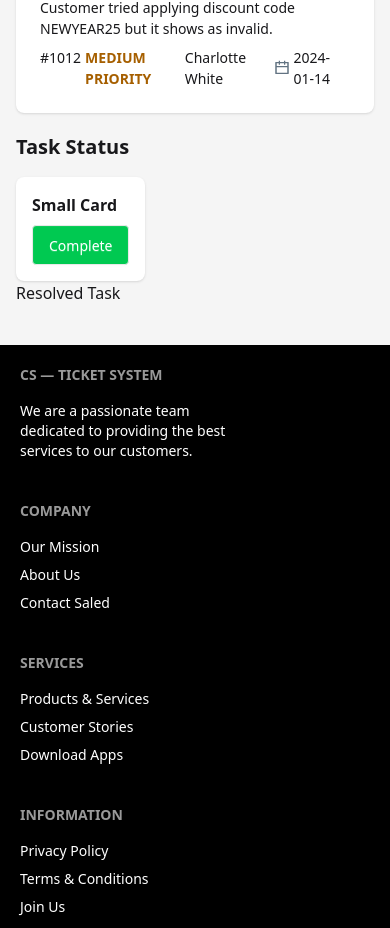
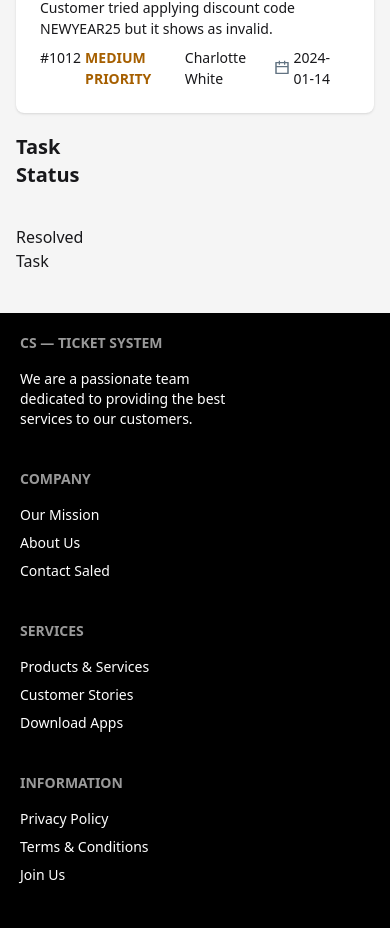
Before and after one commit to imtiaz-al-kabir/Customer-Support-Zone, a React (Vite) app: page / in a window 390 px wide. Shown: the part 3115-4043 px from the top of the page. Built offline with nearby package versions, Linux system fonts and the light colour scheme.

Commit message:
in progress count done

```diff
--- a/src/App.jsx
+++ b/src/App.jsx
@@ -12,15 +12,17 @@ function App() {
   };
   const fetchPromise = fetchData();
   const [count, setCount] = useState(0);
+  const [ticket, setTicket] = useState([]);
 
   return (
     <>
       <Navbar />
-      <CountSection />
+      <CountSection ticket={ticket}  />
       <Suspense
         fallback={<span className="loading loading-spinner text-error"></span>}
       >
-        <Cards fetchPromise={fetchPromise} />
+        <Cards fetchPromise={fetchPromise}
+        ticket={ticket}setTicket={setTicket} />
       </Suspense>
 
       <Footer/>
--- a/src/components/card/Card.jsx
+++ b/src/components/card/Card.jsx
@@ -1,11 +1,20 @@
+import { useState } from "react";
 import calender from "../../assets/calendar.png";
 
-const Card = ({ cardsData }) => {
+const Card = ({ cardsData, handleTicket }) => {
   const { customer, priority, description, status, title, createdAt, id } =
     cardsData;
 
+  const [ticket, setTicket] = useState([]);
+  const handleTicket1 = () => {
+    handleTicket(cardsData);
+    // console.log("clicked",cardsData);
+  };
   return (
-    <div  className="card  bg-base-100 card-md shadow-sm">
+    <div
+      onClick={handleTicket1}
+      className="card  bg-base-100 card-md shadow-sm"
+    >
       <div className="card-body">
         <div className="flex justify-between items-center">
           <h2 className="card-title">{title}</h2>
--- a/src/components/cards/Cards.jsx
+++ b/src/components/cards/Cards.jsx
@@ -1,9 +1,15 @@
 import { use } from "react";
 import Card from "../card/Card";
 
-const Cards = ({ fetchPromise }) => {
+const Cards = ({ fetchPromise, ticket, setTicket }) => {
   const data = use(fetchPromise);
-  console.log(data);
+  // const [ticket, setTicket] = useState([]);
+  const handleTicket = (cardsData) => {
+    const newTicket = [...ticket, cardsData];
+    setTicket(newTicket);
+    // console.log("ticked clicked", cardsData);
+  };
+  // console.log(data);
   return (
     <div className="bg-[#f5f5f5] py-10">
       <div className="container mx-auto">
@@ -13,20 +19,27 @@ const Cards = ({ fetchPromise }) => {
         <div className="grid sm:grid-cols-12 gap-5 px-4">
           <div className="col-span-9 grid sm:grid-cols-2 gap-4">
             {data.map((cardsData) => (
-              <Card key={cardsData.id} cardsData={cardsData} />
+              <Card
+                key={cardsData.id}
+                cardsData={cardsData}
+                handleTicket={handleTicket}
+              />
             ))}
           </div>
-          <div className="col-span-3">
+          <div className="w-full sm:col-span-3 space-y-5">
             <h1 className="font-bold pb-4 text-xl">Task Status</h1>
-            <div className="card  bg-base-100 card-sm shadow-sm">
-              <div className="card-body">
-                <h2 className="card-title">Small Card</h2>
+            {ticket.map((tkt) => (
+              <div className="card  bg-base-100 card-sm shadow-sm ">
+                <div className="card-body">
+                  <h2 className="card-title">{tkt.title}</h2>
 
-                <button className="btn bg-green-500 text-white font-medium">
-                  Complete
-                </button>
+                  <button onClick={setTicket} className="btn bg-green-500 text-white font-medium">
+                    Complete
+                  </button>
+                </div>
               </div>
-            </div>
+            ))}
+
             <h1>Resolved Task</h1>
           </div>
         </div>
--- a/src/components/countSection/CountSection.jsx
+++ b/src/components/countSection/CountSection.jsx
@@ -1,6 +1,6 @@
 import vectorImg from "../../assets/vector1.png";
 
-const CountSection = () => {
+const CountSection = ({ ticket }) => {
   return (
     <div className="bg-[#f5f5f5] pt-10">
       <div className="flex flex-col md:flex-row gap-4 p-4 container mx-auto ">
@@ -12,7 +12,7 @@ const CountSection = () => {
 
           <div className="relative z-10 text-center">
             <h3 className="text-xl font-semibold mb-2">In-Progress</h3>
-            <p className="text-6xl font-bold leading-none">0</p>
+            <p className="text-6xl font-bold leading-none">{ticket.length}</p>
           </div>
         </div>
         <div className="relative flex-1 rounded-lg p-6 flex flex-col justify-center items-center text-white overflow-hidden bg-gradient-to-r from-[#4CAF50] to-[#00827a]">
```
